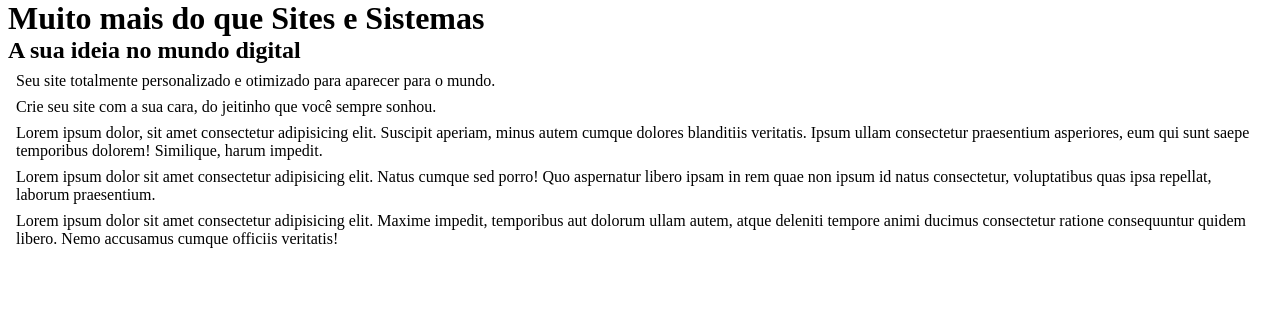
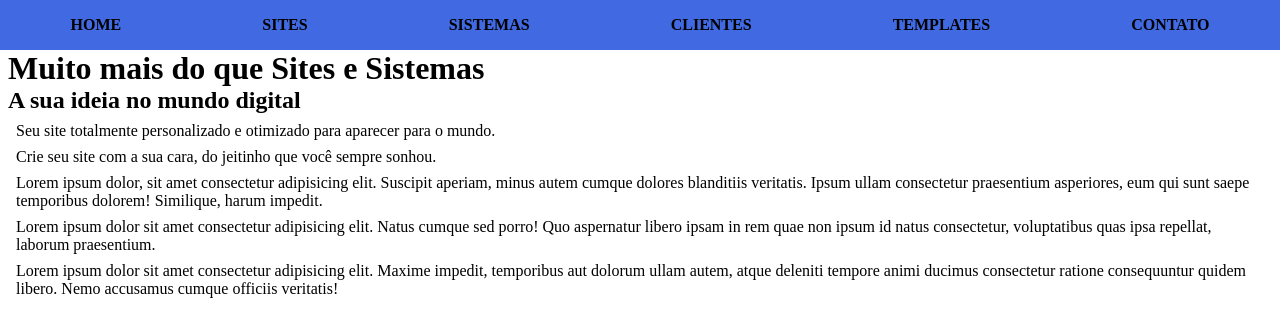
Before and after one commit to phphill/phphill, a React (Create React App) app: page / in a window 1280 px wide. Shown: the top 336 px of the page. Built offline with nearby package versions, Linux system fonts and the light colour scheme.

Commit message:
add useEffect

```diff
--- a/src/components/Navbar.tsx
+++ b/src/components/Navbar.tsx
@@ -7,9 +7,17 @@ import {useEffect, useState} from 'react';
 export function Navbar() {
   const [activeMenu, setActiveMenu] = useState(false);
 
+  useEffect(() => {
+    if (window.innerWidth >= 800) {
+      setActiveMenu(true);
+    }
+  }, [activeMenu]);
+
   const enableMenu = () => {
     setActiveMenu(activeMenu ? false : true);
   };
+
+  console.log(activeMenu);
 
   return (
     <SCNavbar>
```
